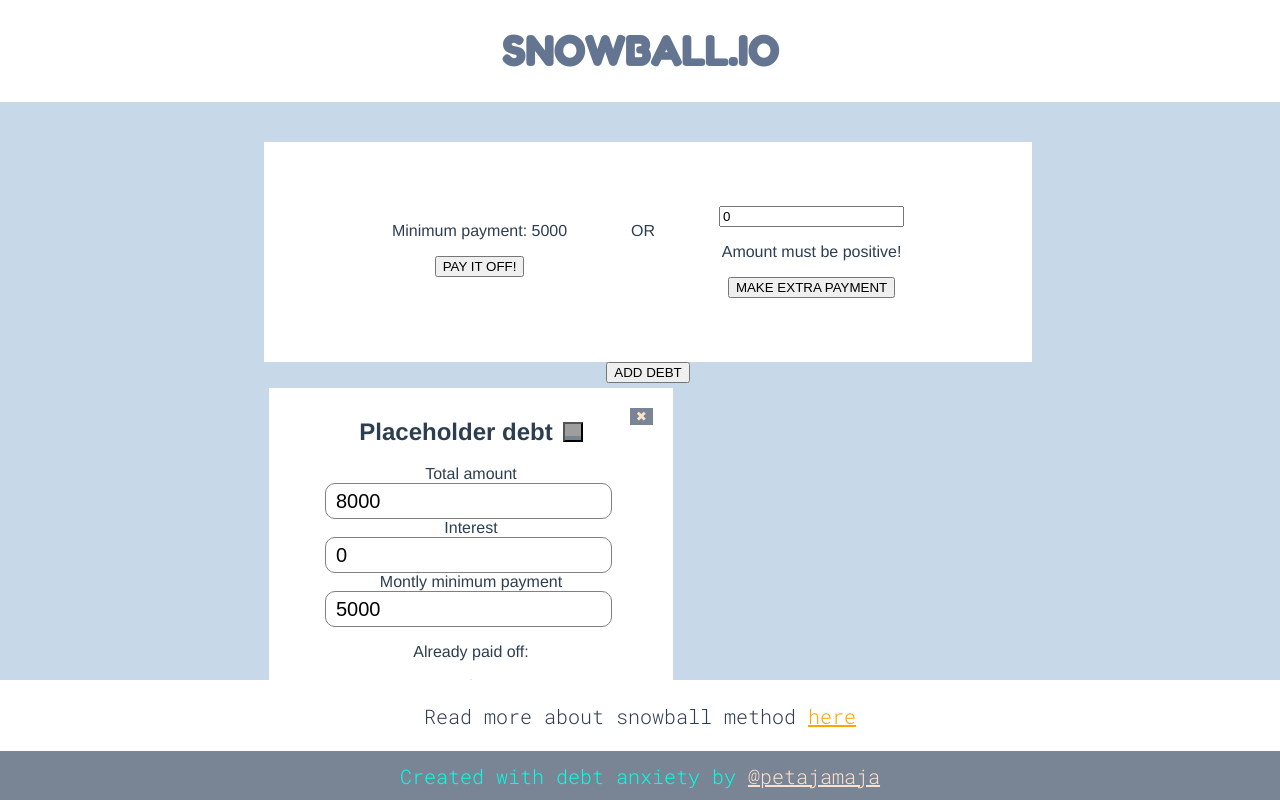
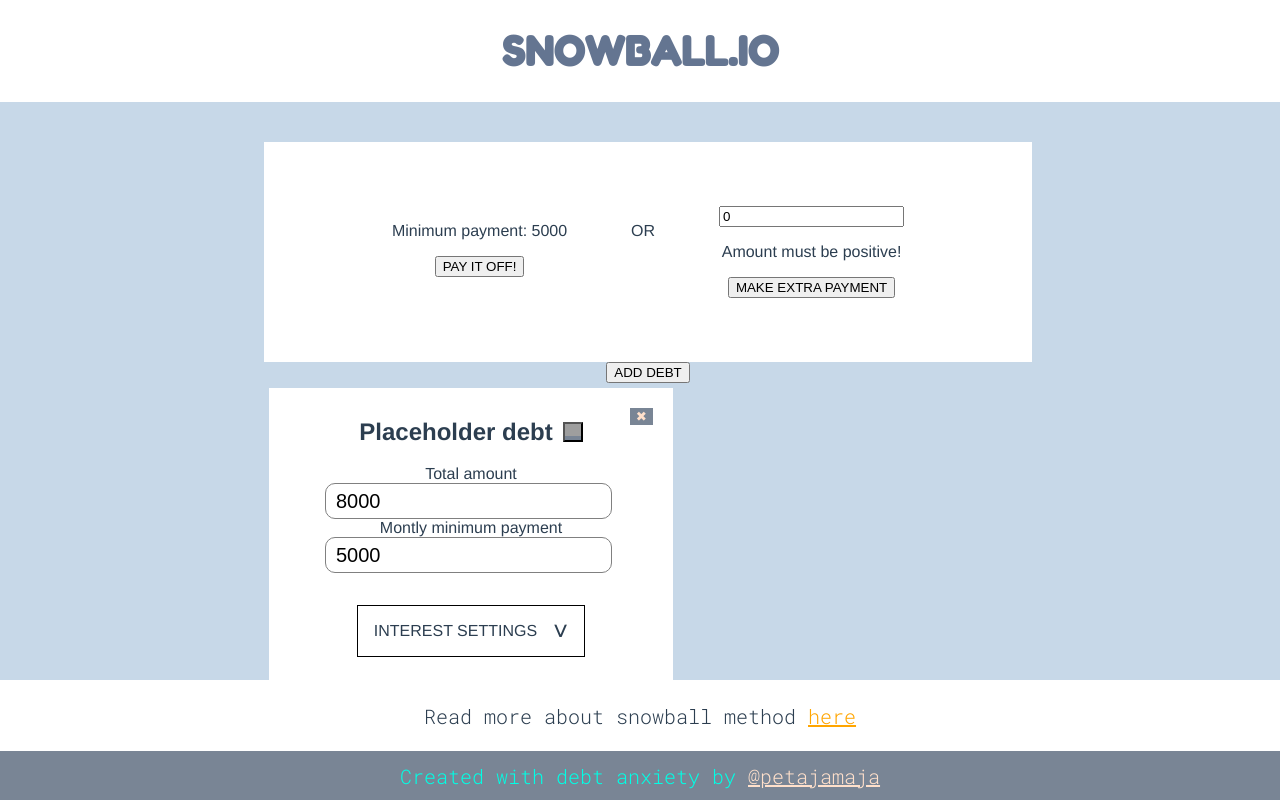
Before and after one commit to petajamaja/snowballio, a Vue app: page / in a window 1280 px wide. Built offline with nearby package versions, Linux system fonts and the light colour scheme; grey boxes are pictures that could not be loaded.

Commit message:
Added a basic accordion component for interest section of the debt

```diff
--- /dev/null
+++ b/src/components/debt-related/InterestAccordion.vue
@@ -0,0 +1,62 @@
+<template>
+  <div class="accordion">
+    <div class="title" @click="open = !open">
+      <p>INTEREST SETTINGS</p>
+      <div v-if="open" class="arrow arrow-up">&#708;</div>
+      <div v-if="!open" class="arrow arrow-down">&#709;</div>
+    </div>
+    <transition name="accordion">
+      <div class="content" v-show="open">
+        <slot></slot>
+      </div>
+    </transition>
+  </div>
+</template>
+
+<script>
+export default {
+  name: "InterestAccordion",
+  data() {
+    return {
+      open: false
+    };
+  }
+};
+</script>
+
+<style scoped>
+.arrow {
+  font-size: 26px;
+}
+input {
+  display: flex;
+  flex-direction: column;
+}
+
+input,
+input:focus {
+  background-color: white;
+  border: 1px solid rgb(202, 196, 196);
+  margin-right: 5px;
+  border-radius: 10px;
+  min-height: 30px;
+  font-size: 20px;
+  padding-top: 2px;
+  padding-bottom: 2px;
+  padding-left: 10px;
+  padding-right: 10px;
+  align-content: center;
+}
+
+.title {
+  background-color: white;
+  border: 1px solid black;
+  margin: 2em;
+  align-content: center;
+  cursor: pointer;
+  display: flex;
+  flex-direction: row;
+  justify-content: space-evenly;
+  align-items: center;
+}
+</style>
--- a/src/components/debt-related/ItemDebt.vue
+++ b/src/components/debt-related/ItemDebt.vue
@@ -26,13 +26,6 @@
           v-model.number="debtItem.amount"
         />
         <p v-if="amountIsZero" class="error">Debt amount must be positive</p>
-        <label for="interest-input">Interest</label>
-        <input
-          type="number"
-          id="interest-input"
-          class="interest-input"
-          v-model.number="debtItem.interest"
-        />
         <label for="installment-input">Montly minimum payment</label>
         <input
           type="number"
@@ -43,6 +36,31 @@
         <p v-if="installmentIsZero && thisIsTheMinimalDebt" class="error">
           First debt payment must be positive!
         </p>
+        <InterestAccordion>
+          <form>
+            <label for="annual-interest-input">Annual interest:</label>
+            <input
+              type="number"
+              id="annual-interest-input"
+              class="annual-interest-input"
+              v-model.number="debtItem.annualInterestRate"
+            />
+            <label for="fixed-fees-input">Fixed fees: </label>
+            <input
+              type="number"
+              id="fixed-fees-input"
+              class="fixed-fees-input"
+              v-model.number="debtItem.fixedMonthlyFees"
+            />
+            <label for="due-date-input">Charged on: </label>
+            <input
+              type="number"
+              id="due-date-input"
+              class="due-date-input"
+              v-model.number="debtItem.monthlyDueDate"
+            />
+          </form>
+        </InterestAccordion>
         <div>
           <p>Already paid off:</p>
           <p>{{ itemDebt.totalPaid }}</p>
@@ -60,6 +78,7 @@
 </template>
 
 <script>
+import InterestAccordion from "./InterestAccordion.vue";
 export default {
   name: "ItemDebt",
   props: ["index", "itemDebt", "thisIsTheMinimalDebt", "debtIsPaidOff"],
@@ -69,8 +88,10 @@ export default {
         id: this.itemDebt.id,
         description: this.itemDebt.description,
         amount: this.itemDebt.amount,
-        interest: this.itemDebt.interest,
+        annualInterestRate: this.itemDebt.annualInterestRate,
         installment: this.itemDebt.installment,
+        monthlyDueDate: this.itemDebt.monthlyDueDate,
+        fixedMonthlyFees: this.itemDebt.fixedMonthlyFees,
         totalPaid: this.itemDebt.totalPaid
       },
       descriptionEditInputOpen: false
@@ -117,6 +138,9 @@ export default {
         !(this.installmentIsZero && this.thisIsTheMinimalDebt)
       );
     }
+  },
+  components: {
+    InterestAccordion
   }
 };
 </script>
--- a/src/components/high-level/MainScreen.vue
+++ b/src/components/high-level/MainScreen.vue
@@ -36,8 +36,10 @@ export default {
           id: 0,
           description: "Placeholder debt",
           amount: 8000,
-          interest: 0,
+          annualInterestRate: 0,
           installment: 5000,
+          monthlyDueDate: 26,
+          fixedMonthlyFees: 30,
           totalPaid: 0
         }
       ],
@@ -95,8 +97,10 @@ export default {
         id: this.activeDebts.length,
         description: "New debt",
         amount: 8000,
-        interest: 0,
+        annualInterestRate: 0,
         installment: 5000,
+        monthlyDueDate: 26,
+        fixedMonthlyFees: 30,
         totalPaid: 0
       });
       this.activeDebts.sort(this.sortDebtsBasedOnAmount);
```
